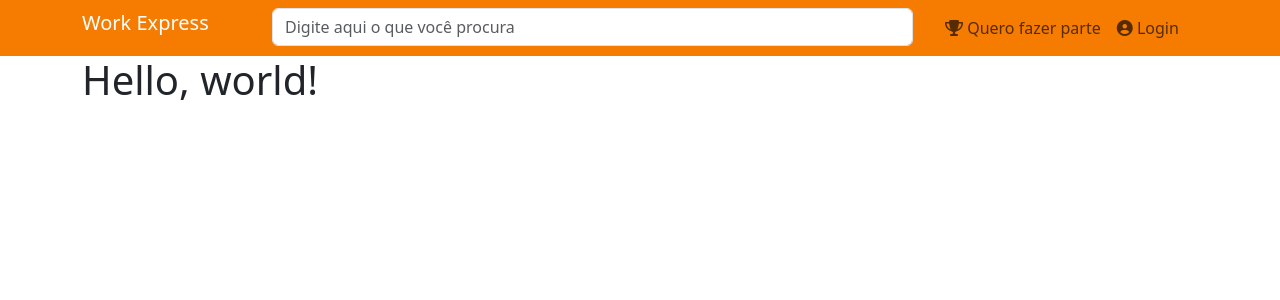
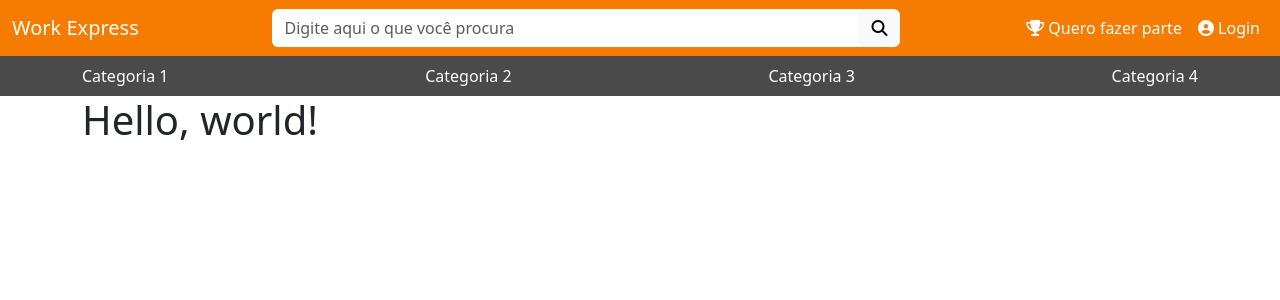
Before and after one commit to Adan-Marques/tcc_ads, a Django app: page / in a window 1280 px wide. Shown: the top 300 px of the page. Run offline with Django 5.2, Linux system fonts and the light colour scheme.

Commit message:
fix navbar

```diff
--- a/home/templates/home.html
+++ b/home/templates/home.html
@@ -10,25 +10,24 @@
 		<link rel="stylesheet" href="https://cdnjs.cloudflare.com/ajax/libs/font-awesome/6.7.2/css/all.min.css" integrity="sha512-Evv84Mr4kqVGRNSgIGL/F/aIDqQb7xQ2vcrdIwxfjThSH8CSR7PBEakCr51Ck+w+/U6swU2Im1vVX0SVk9ABhg==" crossorigin="anonymous" referrerpolicy="no-referrer" />
 	</head>
 	<body>
-		<nav class="navbar navbar-expand-lg">
-			<div class="container d-block">
-				<div class="row">
-					<div class="col">
+		<nav class="navbar navbar-orange navbar-expand-lg">
+			<div class="container-fluid">
 				<a class="navbar-brand" href="#">Work Express</a>
-					</div>
-					<div class="col-7">
-						<form class="mx-auto" role="search">
-							<input class="form-control me-2" type="search" placeholder="Digite aqui o que você procura" aria-label="Search">
+				<div class="searchBoxContainer col-6">
+					<form class="d-flex" role="search">
+						<input class="search form-control me-2" type="search" placeholder="Digite aqui o que você procura" aria-label="Search">
+						<button type="button" class="btn btn-light"><i class="fa-solid fa-magnifying-glass"></i></button>
 					</form>
 				</div>
-					<div class="col-3">
-						<ul class="navbar-nav mb-2 mb-lg-0">
+
+				<ul class="navbar-nav">
 					<li class="nav-item">
 						<a class="nav-link" href="#">
 							<i class="fa-solid fa-trophy"></i>
 							Quero fazer parte
 						</a>
 					</li>
+
 					<li class="nav-item">
 						<a class="nav-link" href="#">
 							<i class="fa-solid fa-circle-user"></i>
@@ -37,9 +36,17 @@
 					</li>
 				</ul>
 			</div>
-				</div>
+		</nav>
+
+		<nav class="navbar navbar-grey">
+			<div class="container">
+				<a class="nav-link" href="#">Categoria 1</a>
+				<a class="nav-link" href="#">Categoria 2</a>
+				<a class="nav-link" href="#">Categoria 3</a>
+				<a class="nav-link" href="#">Categoria 4</a>
 			</div>
 		</nav>
+
 		<div class="container">
 			<div class="row">
 				<h1>Hello, world!</h1>
--- a/static/css/home.css
+++ b/static/css/home.css
@@ -1,6 +1,28 @@
-.navbar {
-  background-color: #F57C00;
+.navbar-orange {
+	background-color: #F57C00;
 }
 .navbar-brand {
-  color: white;
+	color: white;
 }
+.navbar-nav .nav-link {
+	color: white;
+}
+.navbar-nav .nav-link i {
+	color: white;
+}
+.searchBoxContainer {
+	border-radius: 10px;
+	background-color: white;
+}
+.search {
+	border: none !important;
+}
+.search:focus {
+	box-shadow: 0 0 0 0;
+	border: 0 none;
+	outline: 0;
+}
+.navbar-grey {
+	background-color: #4A4A4A;
+	color: white;
+}
```
Lines whose indentation alone changed are shown as unchanged.
